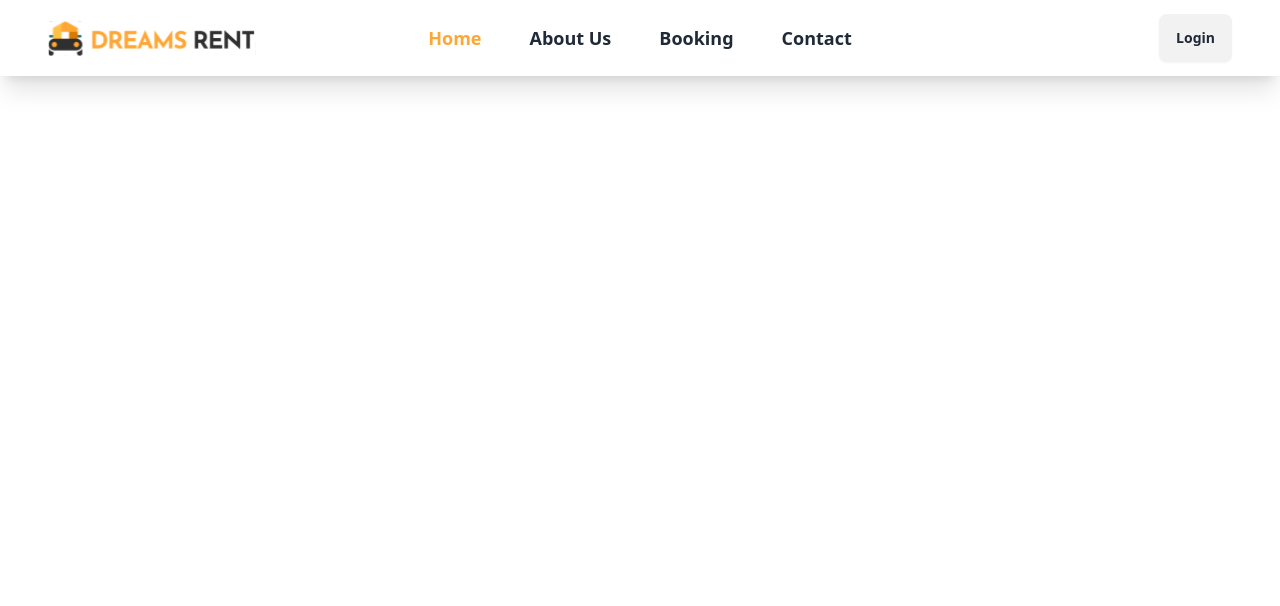
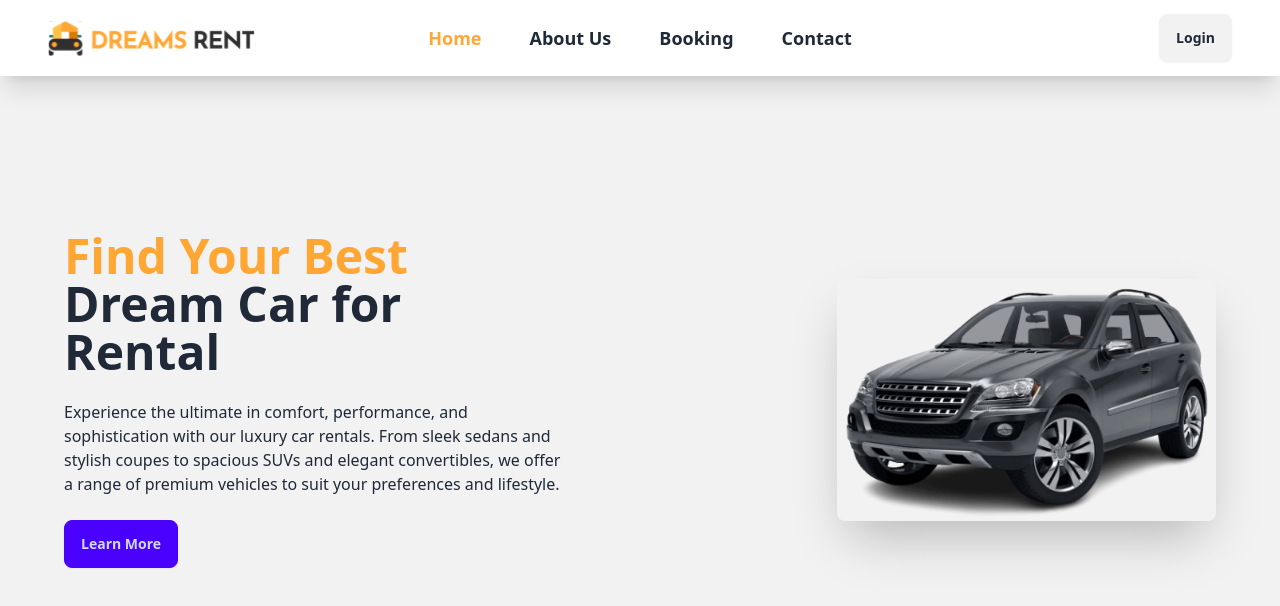
Before and after one commit to rhshuvo44/Car-Rental-Reservation-System, a React (Vite) app: page / in a window 1280 px wide. Shown: the top 606 px of the page. Built offline with nearby package versions, Linux system fonts and the light colour scheme.

Commit message:
hero section

```diff
--- /dev/null
+++ b/src/components/home/HeroSection.tsx
@@ -0,0 +1,35 @@
+import car from "../../assets/image/car-right.png";
+
+const HeroSection = () => {
+  return (
+    <div className="hero bg-base-200 min-h-screen px-12">
+      <div className="hero-content flex-col lg:flex-row-reverse">
+        <div className="">
+          <img src={car} className=" rounded-lg shadow-2xl w-full" />
+        </div>
+        <div>
+          <div className="w-2/3">
+
+            <h1 className="text-5xl font-bold">
+              <span className="text-[#ffa633]">Find Your Best</span>
+              <br />
+              Dream Car for
+              <br />
+              Rental
+            </h1>
+            <p className="py-6">
+              Experience the ultimate in comfort, performance, and
+              sophistication with our luxury car rentals. From sleek sedans and
+              stylish coupes to spacious SUVs and elegant convertibles, we offer
+              a range of premium vehicles to suit your preferences and
+              lifestyle.
+            </p>
+            <button className="btn btn-primary">Learn More</button>
+          </div>
+        </div>
+      </div>
+    </div>
+  );
+};
+
+export default HeroSection;
--- a/src/components/layout/Header.tsx
+++ b/src/components/layout/Header.tsx
@@ -27,7 +27,7 @@ const Header = () => {
   );
 
   return (
-    <div className="navbar bg-base-100 shadow-xl px-12">
+    <div className="navbar bg-base-100 shadow-xl px-12 top-0 fixed">
       <div className="navbar-start">
         <div className="dropdown">
           <div tabIndex={0} role="button" className="btn btn-ghost lg:hidden">
--- a/src/pages/Home.tsx
+++ b/src/pages/Home.tsx
@@ -1,5 +1,11 @@
+import HeroSection from "../components/home/HeroSection";
+
 const Home = () => {
-  return <div className="px-12"></div>;
+  return (
+    <div className="">
+      <HeroSection />
+    </div>
+  );
 };
 
 export default Home;
```
Also changed, not shown: src/assets/image/car-right.png (added).
